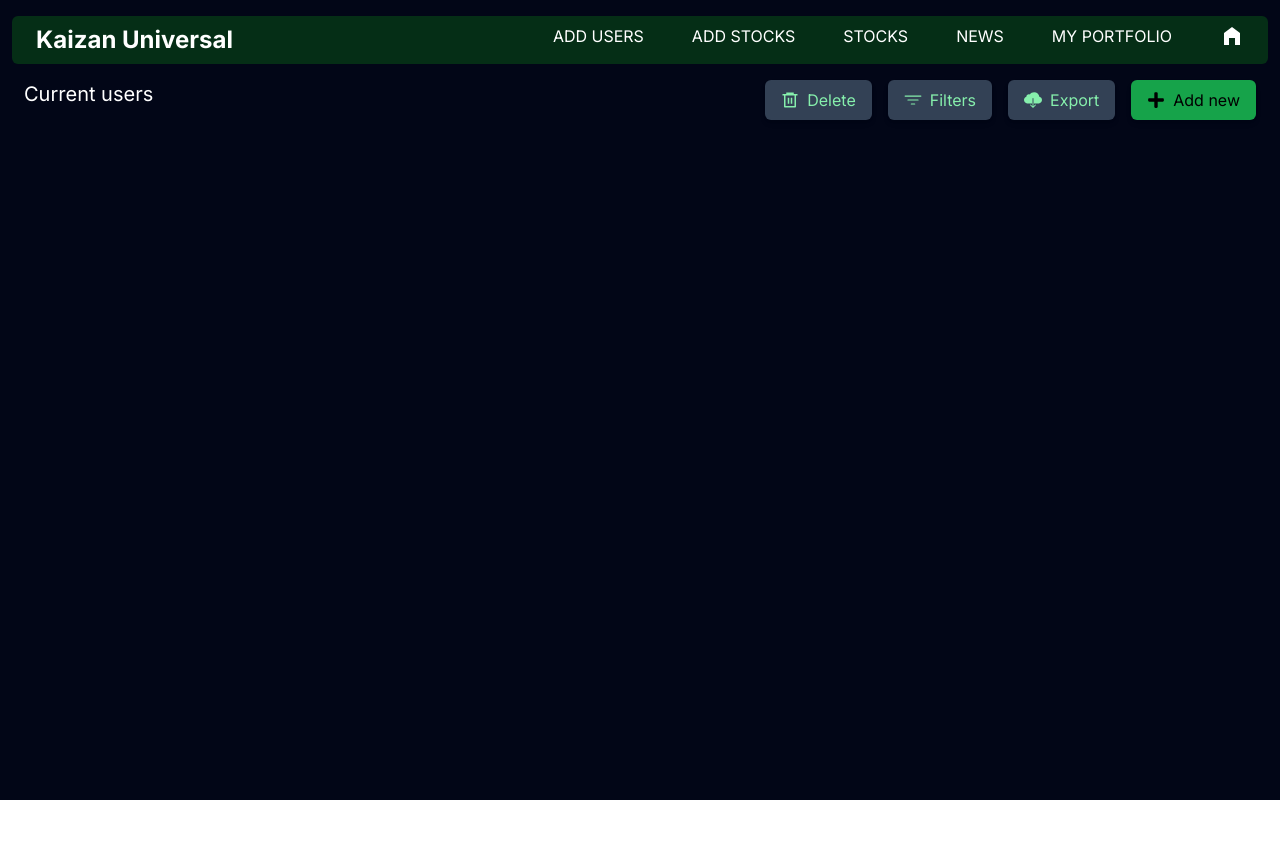
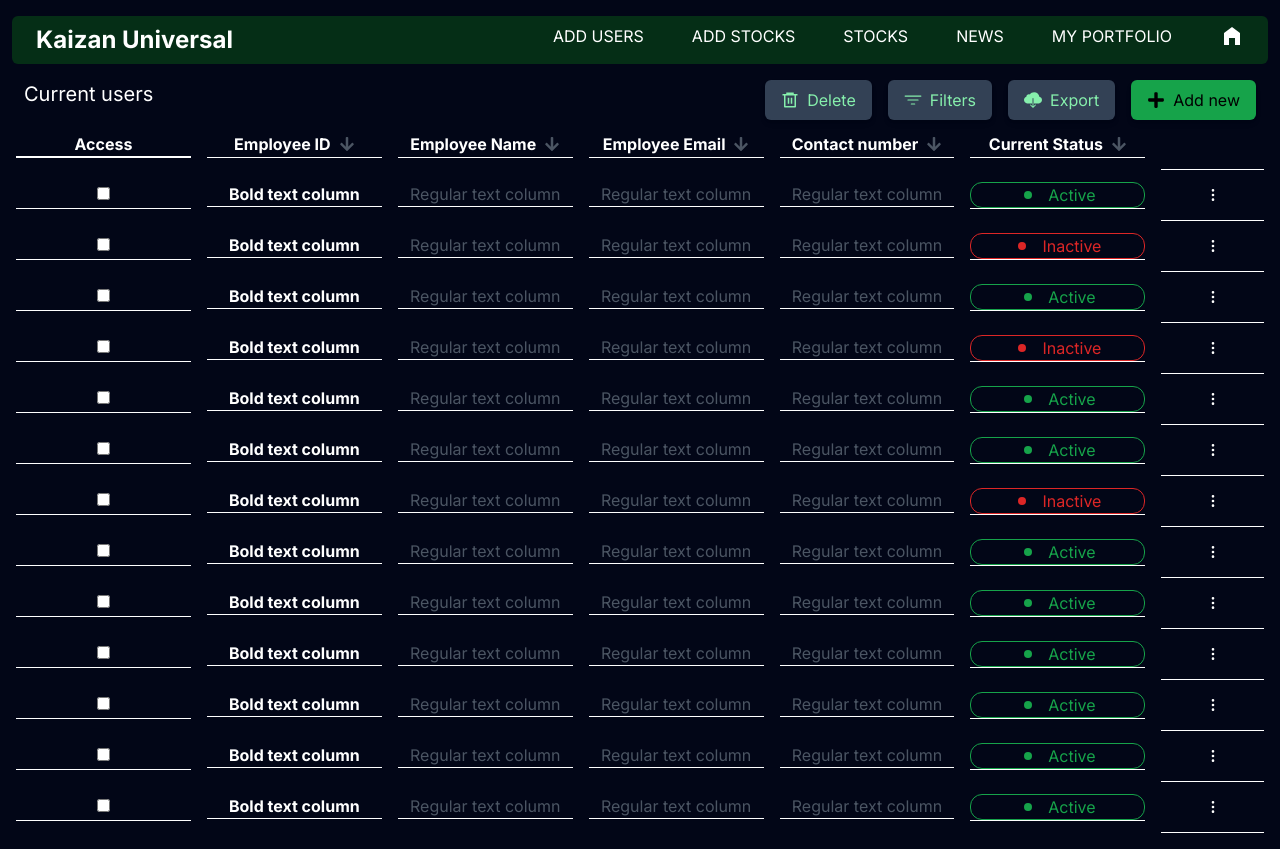
Before and after one commit to BhagatBhavya1/kaizen-universal, a Next.js app: page /admin-add-user in a window 1280 px wide. Before the commit the page ends 800 px from the top, so only its background shows below. Built offline with nearby package versions, Linux system fonts and the light colour scheme.

Commit message:
updating admin-add-user page

```diff
--- a/components/AddUserData.js
+++ b/components/AddUserData.js
@@ -2,7 +2,7 @@
 export let AddUserData=[
     {
         access : true,
-        employeeid : "Krish",
+        employeeid : "Bold text column",
         employeename : "Regular text column",
         employeeemail : "Regular text column",
         contactno : "Regular text column",
@@ -10,7 +10,7 @@ export let AddUserData=[
     },
     {
         access : true,
-        employeeid : "Krish Thakrar",
+        employeeid : "Bold text column",
         employeename : "Regular text column",
         employeeemail : "Regular text column",
         contactno : "Regular text column",
--- a/src/app/admin-add-user/page.tsx
+++ b/src/app/admin-add-user/page.tsx
@@ -1,6 +1,7 @@
 "use client";
 import Navbar from "../../../components/NavbarAdmin"
 import { HiOutlineDotsVertical } from "react-icons/hi";
+import { FaArrowDown } from "react-icons/fa";
 import { RiDeleteBin6Line } from "react-icons/ri";
 import { IoFilterOutline } from "react-icons/io5";
 import { IoIosCloudDownload } from "react-icons/io";
@@ -11,7 +12,7 @@ export default function AddAdminUser() {
     return (
         <div className="flex flex-col bg-slate-950 min-h-screen py-4">
             <div className="px-3 rounded-md mb-4">
-            <Navbar />
+                <Navbar />
             </div>
             <div className="flex justify-between px-6">
                 <div>
@@ -36,6 +37,98 @@ export default function AddAdminUser() {
                     </button>
                 </div>
             </div>
+            <div className="flex gap-4 px-4">
+                <div className="flex w-11/12 gap-4 py-3">
+                    <div className="w-1/6 justify-center items-center text-center border-b border-white">
+                        <h1 className="border-b border-white text-white font-bold">Access</h1>
+                    </div>
+                    <div className="w-1/6 justify-center items-center text-center border-b border-white">
+                        <div className="flex gap-2 justify-center items-center text-center">
+                            <h1 className="text-white font-bold">Employee ID</h1>
+                            <button>
+                                <span className="text-gray-600"><FaArrowDown /></span>
+                            </button>
+                        </div>
+                    </div>
+                    <div className="w-1/6 justify-center items-center text-center border-b border-white">
+                        <div className="flex gap-2 justify-center items-center text-center">
+                            <h1 className="text-white font-bold">Employee Name</h1>
+                            <button>
+                                <span className="text-gray-600"><FaArrowDown /></span>
+                            </button>
+                        </div>
+                    </div>
+                    <div className="w-1/6 justify-center items-center text-center border-b border-white">
+                        <div className="flex gap-2 justify-center items-center text-center">
+                            <h1 className="text-white font-bold">Employee Email</h1>
+                            <button>
+                                <span className="text-gray-600"><FaArrowDown /></span>
+                            </button>
+                        </div>
+                    </div>
+                    <div className="w-1/6 justify-center items-center text-center border-b border-white">
+                        <div className="flex gap-2 justify-center items-center text-center">
+                            <h1 className="text-white font-bold">Contact number</h1>
+                            <button>
+                                <span className="text-gray-600"><FaArrowDown /></span>
+                            </button>
+                        </div>
+                    </div>
+                    <div className="w-1/6 justify-center items-center text-center border-b border-white">
+                        <div className="flex gap-2 justify-center items-center text-center">
+                            <h1 className="text-white font-bold">Current Status</h1>
+                            <button>
+                                <span className="text-gray-600"><FaArrowDown /></span>
+                            </button>
+                        </div>
+                    </div>
+                </div>
+                <div className="flex w-1/12 border-b border-white justify-center items-center text-center">
+                    {/* <button>
+                        <span className="text-white"><HiOutlineDotsVertical /></span>
+                    </button> */}
+                </div>
+            </div>
+            {AddUserData.map((item,index)=>(
+                <div className="flex gap-4 px-4">
+                    <div className="flex w-11/12 gap-4 py-3">
+                        <div className="w-1/6 justify-center items-center text-center border-b border-white">
+                            <input type="checkbox"
+                             />
+                        </div>
+                        <div className="w-1/6 justify-center items-center text-center">
+                            <h1 className="border-b border-white text-white font-bold">{item.employeeid}</h1>
+                        </div>
+                        <div className="w-1/6 justify-center items-center text-center">
+                            <h1 className="border-b border-white text-gray-600">{item.employeename}</h1>
+                        </div>
+                        <div className="w-1/6 justify-center items-center text-center">
+                            <h1 className="border-b border-white text-gray-600">{item.employeeemail}</h1>
+                        </div>
+                        <div className="w-1/6 justify-center items-center text-center">
+                            <h1 className="border-b border-white text-gray-600">{item.contactno}</h1>
+                        </div>
+                        <div className="w-1/6 border-b border-white justify-center items-center text-center">
+                            {item.currentstatus ? (
+                                <div className="flex gap-3 border border-green-600 rounded-xl text-green-600 justify-center items-center text-center">
+                                    <span><GoDotFill /></span>
+                                    <h1>Active</h1>
+                                </div>
+                            ) : (
+                                <div className="flex gap-3 border border-red-600 rounded-xl text-red-600 justify-center items-center text-center">
+                                    <span><GoDotFill /></span>
+                                    <h1>Inactive</h1>
+                                </div>
+                            )}
+                        </div>
+                    </div>
+                    <div className="flex w-1/12 border-b border-white justify-center items-center text-center">
+                        <button>
+                            <span className="text-white"><HiOutlineDotsVertical /></span>
+                        </button>
+                    </div>
+                </div>
+            ))}
         </div>
     )
 }
--- a/src/app/page.tsx
+++ b/src/app/page.tsx
@@ -71,7 +71,7 @@ export default function Home() {
                     />
                 </div>
 
-                <div id="contact-section" className="flex flex-col bg-slate-950 px-10 py-10 rounded-b-3xl overflow-hidden">
+                <div id="contact-section" className="mb-5 flex flex-col bg-slate-950 px-10 py-10 rounded-b-3xl overflow-hidden">
                     <h1 className="text-green-100 text-2xl text-center item-center justify-center">CONTACT US</h1>
                     <div className="flex mt-12 justify-center text-center items-center">
                         {contact.map((item,index)=>(
```
